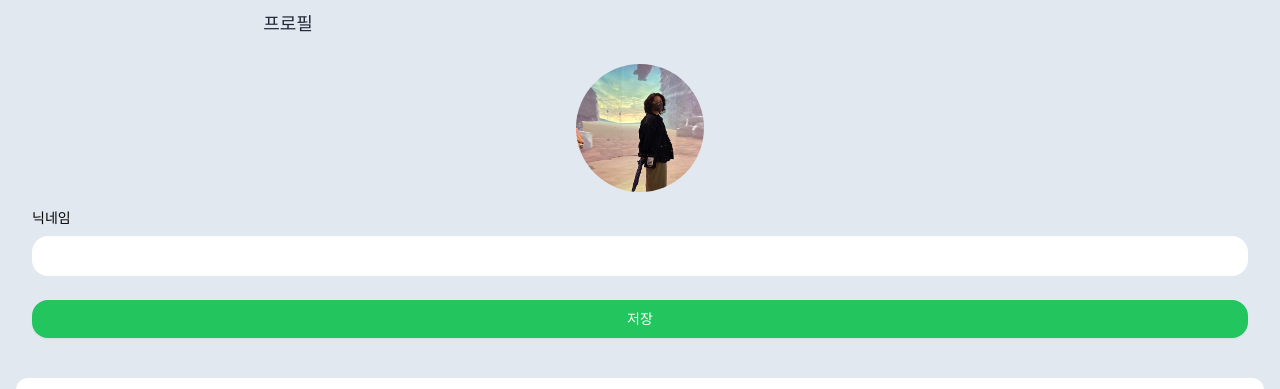
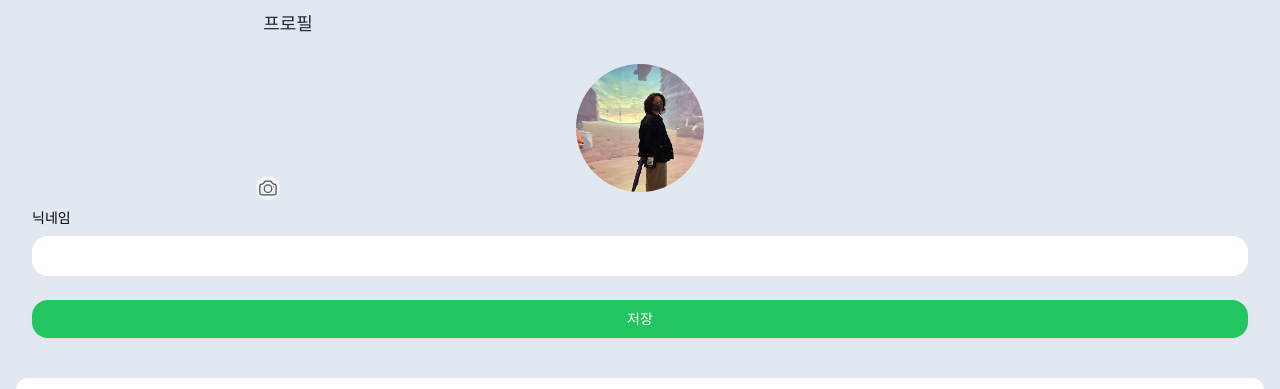
Before and after one commit to HabitPay/frontend, a Next.js app: page /profile in a window 1280 px wide. Shown: the top 389 px of the page. Built offline with nearby package versions, Linux system fonts and the light colour scheme.

Commit message:
feat/이미지 용량 제한, 이미지 미리보기#12

```diff
--- a/src/app/profile/page.tsx
+++ b/src/app/profile/page.tsx
@@ -6,31 +6,97 @@ import { useForm } from "react-hook-form";
 import Layout from "@app/components/layout";
 import Input from "@app/components/input";
 import Button from "@app/components/button";
+import { useState } from "react";
 
 interface IForm {
   nickname: string;
+  profileImage: FileList | string | null;
 }
 
 const Page = () => {
-  const { register } = useForm<IForm>();
+  const {
+    register,
+    watch,
+    setValue,
+    setError,
+    formState: { errors },
+  } = useForm<IForm>({});
+  console.log(watch());
+
+  const [profileImageSrc, setProfileImageSrc] = useState<string | null>(null);
+
+  const onProfileImageChange = (event: React.ChangeEvent<HTMLInputElement>) => {
+    const files = event.target.files;
+    if (files && files.length > 0) {
+      const file = files[0];
+      if (file && file.size > 1024 * 1024) {
+        setError("profileImage", {
+          message: "파일 크기는 1MB를 초과할 수 없습니다.",
+        });
+        setValue("profileImage", null);
+        setProfileImageSrc(null);
+      } else {
+        setError("profileImage", { message: "" });
+        //프로필 이미지 변경
+        // setProfileImageSrc(URL.createObjectURL(file));
+
+        const reader = new FileReader();
+        reader.onload = () => {
+          setProfileImageSrc(reader.result as string);
+        };
+        reader.readAsDataURL(file);
+      }
+    }
+  };
+
   return (
     <Layout title="프로필" hasTabBar>
       <div className="flex flex-col items-center w-screen px-4 space-y-10">
-        <div className="px-4 w-full flex flex-col items-center space-y-4">
+        <form className="px-4 w-full flex flex-col items-center space-y-4 static">
           <Image
             className="rounded-full size-32"
-            src={profilePic}
+            src={profileImageSrc || profilePic}
             alt="Picture of me"
-            placeholder="blur"
+            width={300}
+            height={300}
           />
-          <form className="flex flex-col w-full space-y-6">
+          <label className="absolute top-40 left-64 inline-flex items-center justify-center w-6 h-6 me-2 text-sm font-semibold text-gray-600 bg-gray-100 rounded-full">
+            <svg
+              xmlns="http://www.w3.org/2000/svg"
+              fill="none"
+              viewBox="0 0 24 24"
+              strokeWidth={1.5}
+              stroke="currentColor"
+              className="w-5 h-5"
+            >
+              <path
+                strokeLinecap="round"
+                strokeLinejoin="round"
+                d="M6.827 6.175A2.31 2.31 0 0 1 5.186 7.23c-.38.054-.757.112-1.134.175C2.999 7.58 2.25 8.507 2.25 9.574V18a2.25 2.25 0 0 0 2.25 2.25h15A2.25 2.25 0 0 0 21.75 18V9.574c0-1.067-.75-1.994-1.802-2.169a47.865 47.865 0 0 0-1.134-.175 2.31 2.31 0 0 1-1.64-1.055l-.822-1.316a2.192 2.192 0 0 0-1.736-1.039 48.774 48.774 0 0 0-5.232 0 2.192 2.192 0 0 0-1.736 1.039l-.821 1.316Z"
+              />
+              <path
+                strokeLinecap="round"
+                strokeLinejoin="round"
+                d="M16.5 12.75a4.5 4.5 0 1 1-9 0 4.5 4.5 0 0 1 9 0ZM18.75 10.5h.008v.008h-.008V10.5Z"
+              />
+            </svg>
+            <input
+              className="hidden"
+              type="file"
+              accept="image/*"
+              {...register("profileImage", { onChange: onProfileImageChange })}
+            />
+          </label>
+          <div className="flex flex-col w-full space-y-6">
             <div className="flex flex-col w-full space-y-2">
               <span className="text-sm">닉네임</span>
               <Input type="text" register={register("nickname")} />
             </div>
             <Button text="저장" />
-          </form>
-        </div>
+          </div>
+          {errors.nickname && <span>{errors.nickname.message}</span>}
+          {errors.profileImage && <span>{errors.profileImage.message}</span>}
+        </form>
         <div className="bg-white rounded-xl w-full pt-4 px-4">
           <div className="text-lg font-bold pb-2">계정 관리</div>
           <div className="flex flex-col items-center border-t-2 py-4 space-y-3">
```
